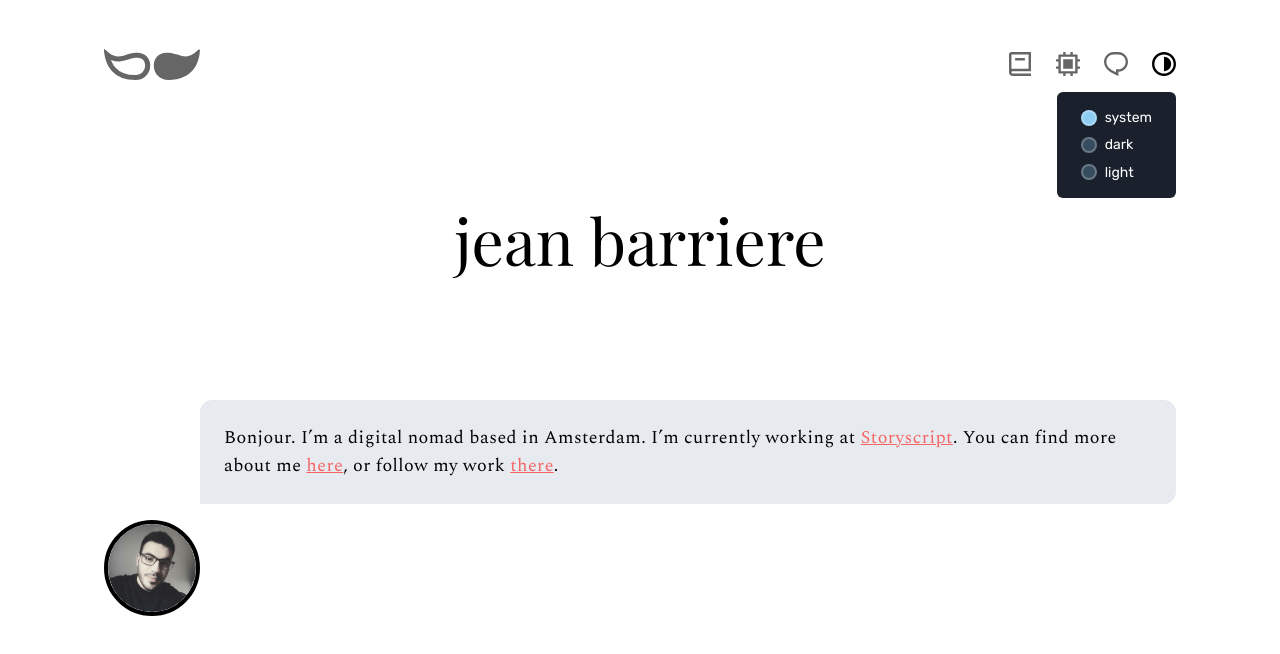
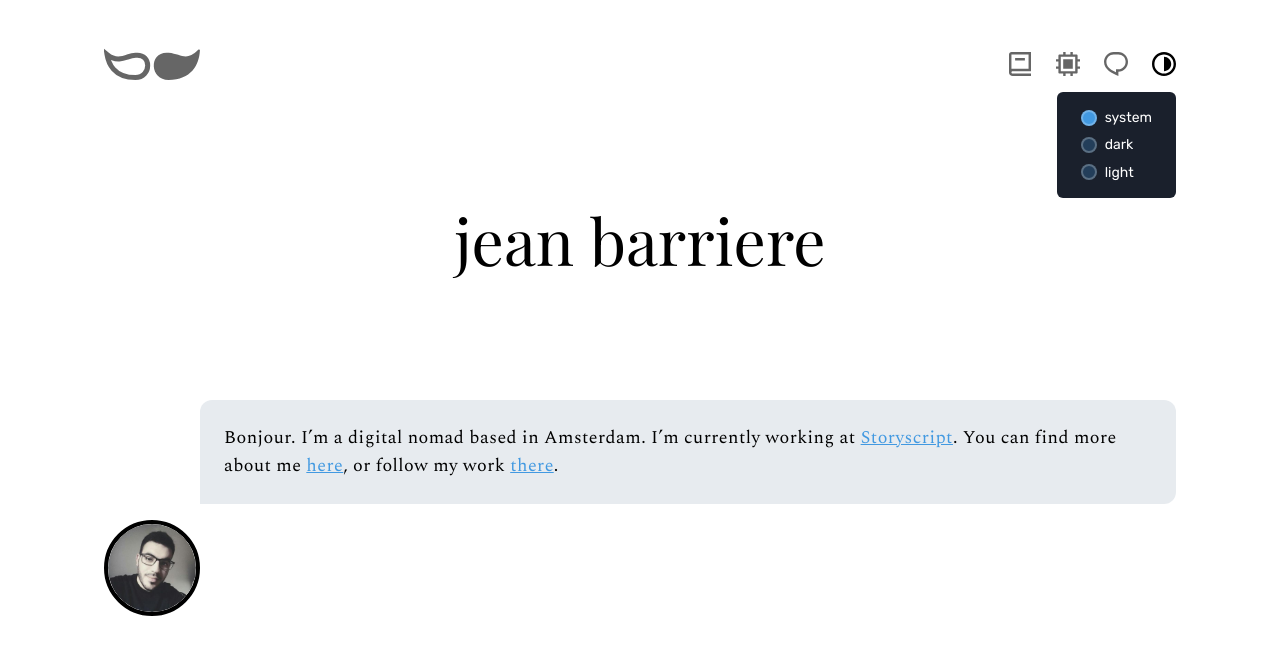
Before and after one commit to JeanBarriere/jeanbarriere.github.io, a Vue app: page / in a window 1280 px wide. Both pictures are taken after a click on the element 1164 px from the left and 64 px from the top of the page. Shown: the top 654 px of the page. Built offline with nearby package versions, Linux system fonts and the light colour scheme.

Commit message:
style(colors): update theme-based color scheme

```diff
--- a/src/Home.vue
+++ b/src/Home.vue
@@ -5,15 +5,19 @@
         <p class="text-lg tracking-wide antialiased">
           Bonjour. I’m a digital nomad based in Amsterdam.
           I’m currently working at <a
+            class="text-blue-500 focus:text-blue-600 dark:text-red-500 dark:focus:text-red-600 underline"
+
             href="https://storyscript.com"
             target="_blank"
             rel="noopener"
           >Storyscript</a>.
           You can find more about me <a
+            class="text-blue-500 focus:text-blue-600 dark:text-red-500 dark:focus:text-red-600 underline"
             href="https://www.linkedin.com/in/jean-barriere/"
             target="_blank"
             rel="noopener"
           >here</a>, or follow my work <a
+            class="text-blue-500 focus:text-blue-600 dark:text-red-500 dark:focus:text-red-600 underline"
             href="https://github.com/JeanBarriere"
             target="_blank"
             rel="noopener"
@@ -40,13 +44,4 @@ export default defineComponent({
 </script>
 
 <style scoped>
-a {
-  @apply text-red-500 underline;
-}
-
-a:hover,
-a:active,
-a:focus {
-  @apply text-red-600;
-}
 </style>
--- a/src/Projects.vue
+++ b/src/Projects.vue
@@ -5,7 +5,7 @@
     </h3>
     <div>
       <div
-        class="bg-gradient-to-br from-teal-400 to-blue-500 dark:from-teal-500 dark:to-red-600 w-64 h-64 text-white flex items-center justify-center"
+        class="bg-gradient-to-br from-teal-400 to-blue-500 dark:from-teal-400 dark:to-red-500 w-64 h-64 text-white flex items-center justify-center"
       >
         <span class="font-medium text-3xl subpixel-antialiased">coming soon</span>
       </div>
--- a/src/components/MenuIcon.vue
+++ b/src/components/MenuIcon.vue
@@ -12,7 +12,7 @@
     <transition name="fade">
       <span
         v-if="showTooltip"
-        class="bg-gray-900 dark:bg-teal-800 text-white dark:text-white p-2 absolute bottom-full mb-2 left-0 rounded-md leading-snug font-sans text-sm whitespace-no-wrap"
+        class="bg-gray-900 dark:bg-gray-700 text-white dark:text-white p-2 absolute bottom-full mb-2 left-0 rounded-md leading-snug font-sans text-sm whitespace-no-wrap"
         v-text="title"
       />
     </transition>
--- a/src/components/Selector.vue
+++ b/src/components/Selector.vue
@@ -1,5 +1,5 @@
 <template>
-  <div class="bg-gray-900 dark:bg-teal-800 text-white dark:text-black p-2 absolute top-full mt-4 right-0 rounded-md leading-snug font-sans text-sm whitespace-no-wrap">
+  <div class="bg-gray-900 dark:bg-gray-700 text-white dark:text-black p-2 absolute top-full mt-4 right-0 rounded-md leading-snug font-sans text-sm whitespace-no-wrap">
     <ul class="px-4 py-2 space-y-2">
       <li
         v-for="(item, idx) of items"
@@ -8,8 +8,8 @@
         @click="selectItem(idx)"
       >
         <span
-          class="bg-blue-300 bg-opacity-25 rounded-full w-4 h-4 border-2 border-opacity-25 border-white dark:border-white dark:border-opacity-25"
-          :class="{ selected, 'bg-opacity-100': selected === idx }"
+          class="bg-blue-500 dark:bg-red-500 bg-opacity-25 dark:bg-opacity-25 rounded-full w-4 h-4 border-2 border-opacity-25 border-white dark:border-white dark:border-opacity-25"
+          :class="{ selected, 'bg-opacity-100 dark:bg-opacity-100': selected === idx }"
         />
         <span
           class="text-white"
```
